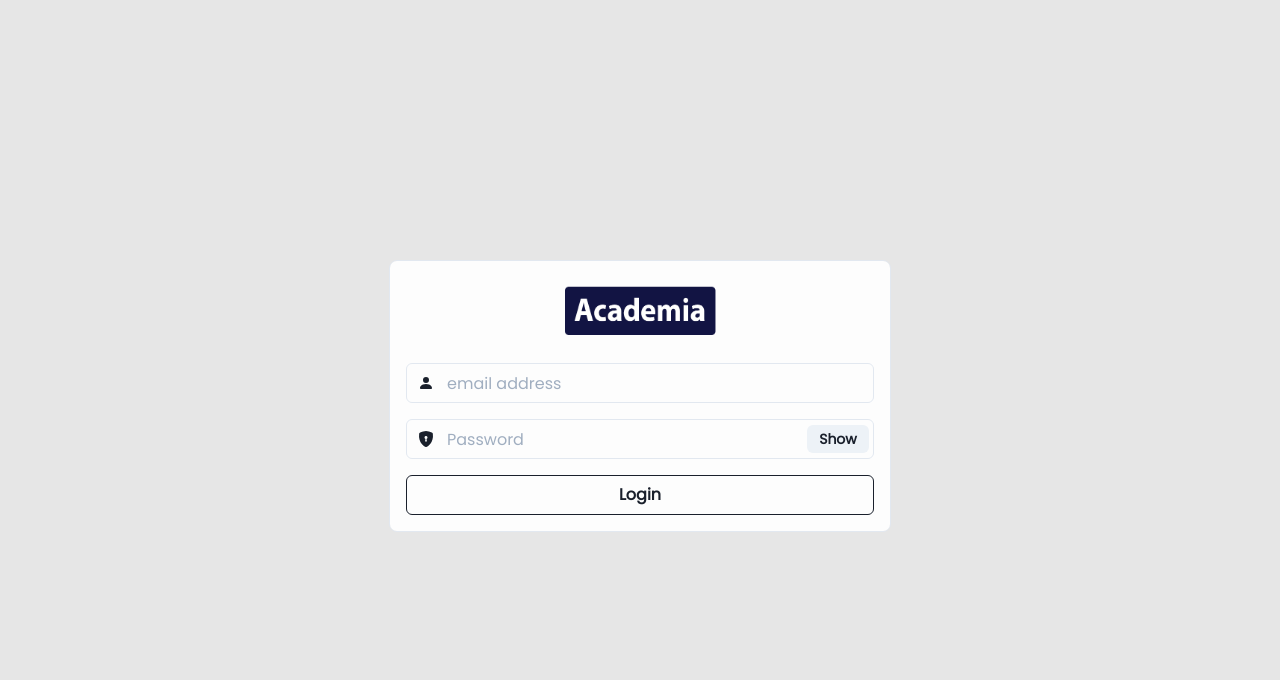
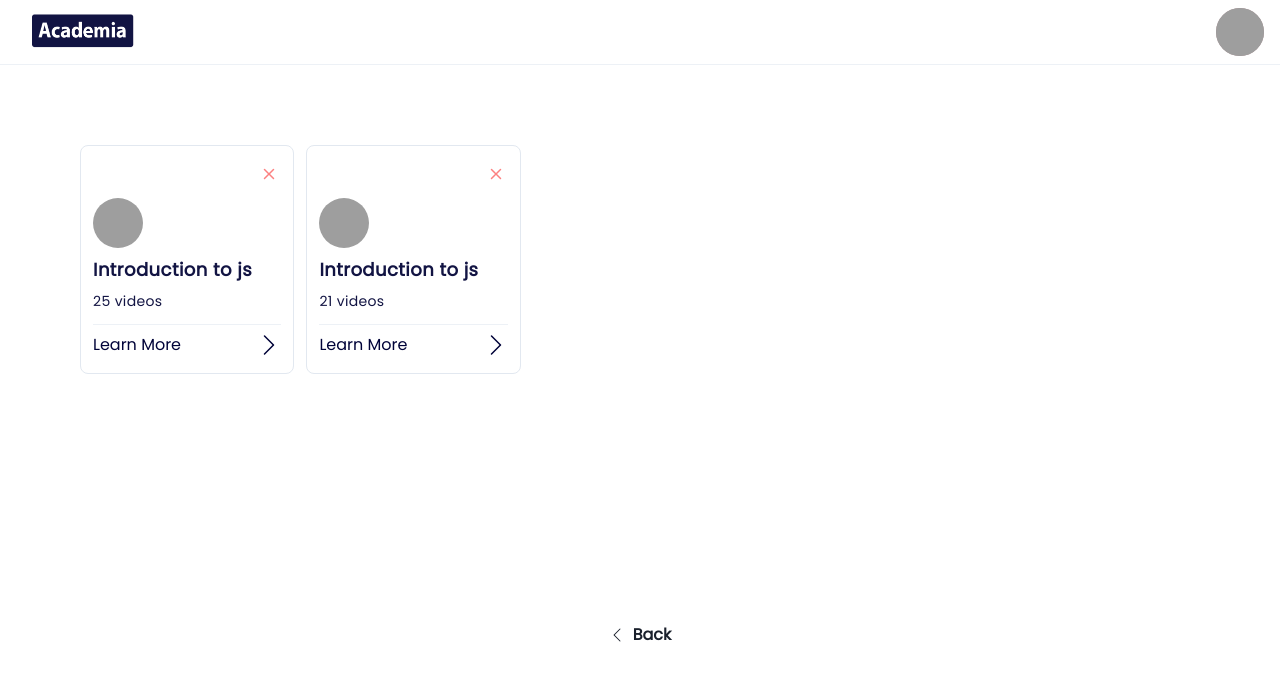
Before and after one commit to akshay-devadiga/academia-app, a React (Create React App) app: page / in a window 1280 px wide. Shown: the top 680 px of the page. Built offline with nearby package versions, Linux system fonts and the light colour scheme; grey boxes are pictures that could not be loaded.

Commit message:
Add structure for course card

```diff
--- a/src/App.js
+++ b/src/App.js
@@ -2,12 +2,16 @@ import './App.css';
 import Header from './components/Header';
 import Content from './components/Content';
 import Login from './components/Login';
+import StudentInformation from './components/StudentInformation';
 function App() {
   return (
     <div className="App" >
+      <Header/>
       {/* <Header/>
       <Content/> */}
-      <Login/>
+      {/* <Login/> */}
+      <StudentInformation/>
+
     </div>
   );
 }
--- /dev/null
+++ b/src/components/CourseCard.js
@@ -0,0 +1,102 @@
+import React from "react";
+import { Box, Image, Badge, Stack, Text, Icon, Divider } from "@chakra-ui/react";
+import { BsWhatsapp, BsMailbox, BsPhone, BsChevronRight,BsX } from "react-icons/bs";
+const Card = ({title,image,hours}) => {
+  const property = {
+    imageUrl: "https://cdn.vuetifyjs.com/images/john.jpg",
+    imageAlt: "Rear view of modern home with pool",
+    beds: 3,
+    baths: 2,
+    title: "Python programming",
+    formattedPrice: "$1,900.00",
+    reviewCount: 34,
+    rating: 4,
+  };
+  return (
+    <Box
+      display="inline-block"
+      p="3"
+      maxWidth="20vw"
+      borderWidth="1px"
+      borderRadius="lg"
+      overflow="hidden"
+    >
+      <Stack direction="column" py="1" align="stretch" justify="stretch">
+      <Box
+          display="inline-block"
+          ml="3"
+          align="space-between"
+        >
+        <Stack
+          direction="row"
+          justify="flex-end"
+        >
+          <Box display="flex">
+          <Icon color="red.300" as={BsX} w={6} h={6} />
+          </Box>
+        </Stack>
+
+        </Box>
+        <Stack
+          direction="column"
+          py="1"
+          align="stretch"
+          justify="space-between"
+        >
+          <Box display="inline-block" mr="3">
+            <Image
+              borderRadius="full"
+              boxSize="50px"
+              src={image}
+              alt={'Course Picture'}
+            />
+          </Box>
+          <Box display="inline-block">
+            <Text
+              color="primary"
+              letterSpacing="wide"
+              fontSize="lg"
+              fontWeight="bold"
+              textAlign="left"
+            >
+              {title}
+            </Text>
+          </Box>
+          <Box display="inline-block">
+            <Text
+              color="primary"
+              letterSpacing="wide"
+              fontSize="sm"
+              fontWeight="semi-bold"
+              textAlign="left"
+            >
+              {`${hours} videos`}
+            </Text>
+          </Box>
+        </Stack>
+        <Divider/>
+        <Box
+          display="inline-block"
+          color="primary.900"
+          ml="3"
+          align="space-between"
+        >
+        <Stack
+          direction="row"
+          justify="space-between"
+        >
+          <Box display="flex" mr="3">
+          <Text>Learn More</Text>
+          </Box>
+          <Box  display="flex">
+          <Icon  as={BsChevronRight} w={6} h={6} />
+          </Box>
+        </Stack>
+
+        </Box>
+      </Stack>
+    </Box>
+  );
+};
+
+export default Card;
--- /dev/null
+++ b/src/components/StudentInformation.js
@@ -0,0 +1,46 @@
+import React from "react";
+import PropTypes from "prop-types";
+import CourseCard from "./CourseCard";
+import { Stack, Grid, ButtonProps, Icon, Box, Button } from "@chakra-ui/react";
+import { BsWhatsapp, BsMailbox, BsPhone, BsChevronLeft } from "react-icons/bs";
+const dummyArray = [1, 2, 3, 4];
+const StudentInformation = (props) => {
+    const property = {
+        rollNo:1,
+        name: 'Tony Stark',
+        emailId: 'a@gmail.com',
+        primaryPhone: 9090909090,
+        secondaryPhone: 8080808080,
+        gender: 'Male',
+        residentialAddress:"Some big street address",
+        about:"asdsdsd",
+        profilePicture:"https://robohash.org/39.96.1.102.png",
+        courses:[{id:1,name:"Introduction to js",hours:"25",image:'https://upload.wikimedia.org/wikipedia/commons/thumb/9/99/Unofficial_JavaScript_logo_2.svg/1024px-Unofficial_JavaScript_logo_2.svg.png'},{id:2,name:"Introduction to js",hours:"21",image:'https://upload.wikimedia.org/wikipedia/commons/thumb/9/99/Unofficial_JavaScript_logo_2.svg/1024px-Unofficial_JavaScript_logo_2.svg.png'}]
+    }
+  return (
+    <Box>
+      <Grid
+        color="primary.800"
+        templateRows="repeat(2, 1fr)"
+        templateColumns="repeat(5, 1fr)"
+        gap={3}
+        px={20}
+        mt={20}
+      >
+        {property.courses.map((course) => {
+          return <CourseCard title={course.name} image={course.image} hours={course.hours}/>;
+        })}
+      </Grid>
+
+      <Box display="inline-block">
+        <Button leftIcon={<BsChevronLeft />} colorScheme="primary.900" variant="ghost">
+          Back
+        </Button>
+      </Box>
+    </Box>
+  );
+};
+
+StudentInformation.propTypes = {};
+
+export default StudentInformation;
```
